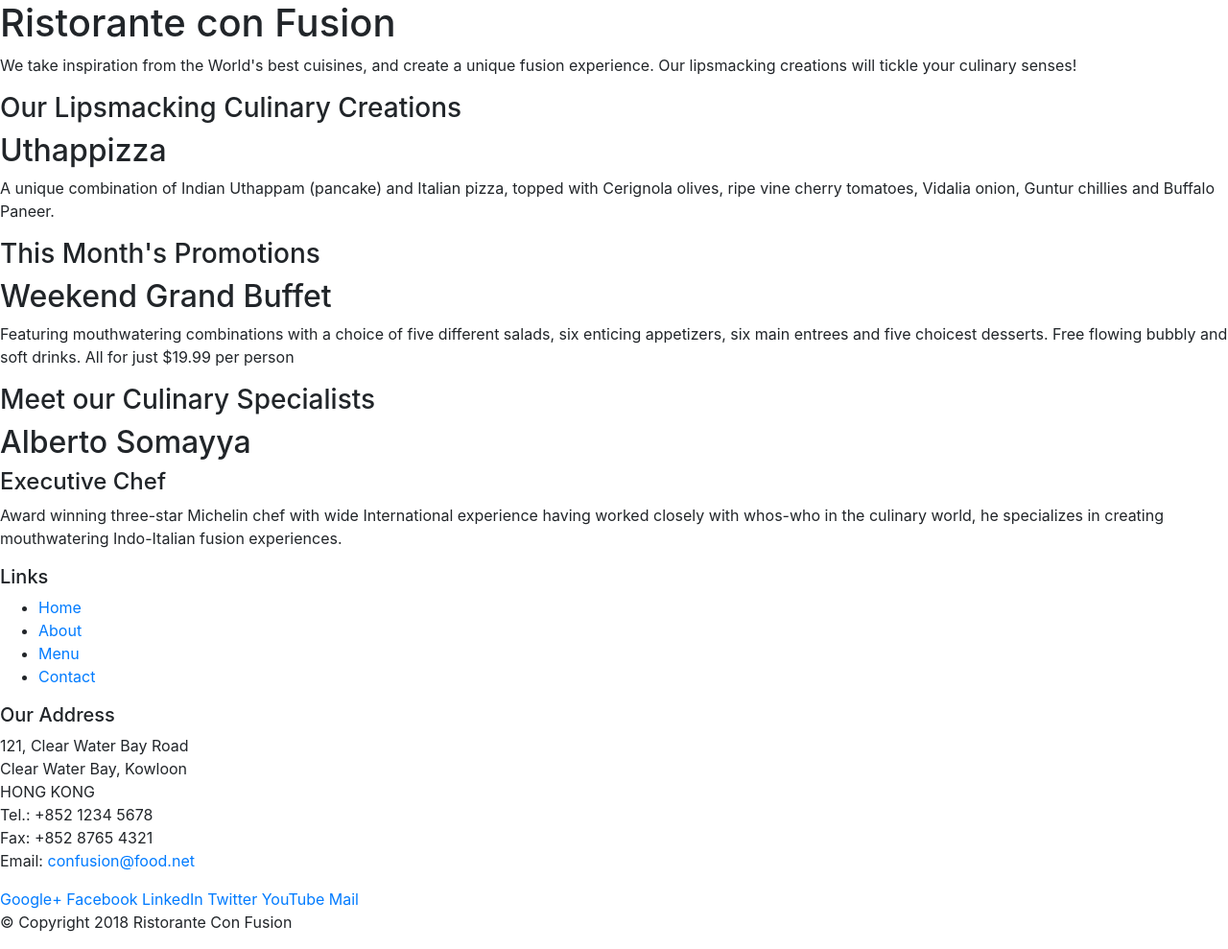
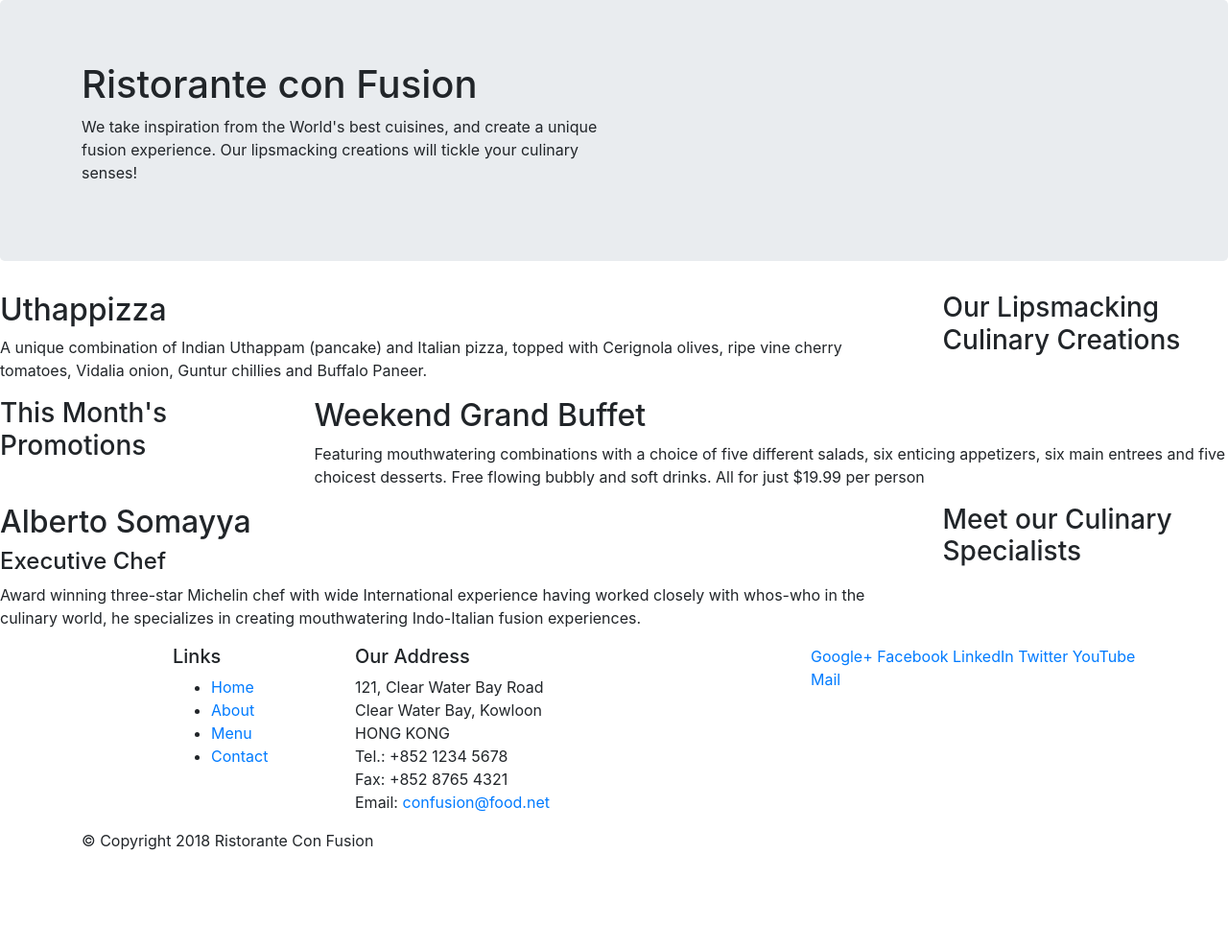
Before and after one commit to helenlu66/Bootstrap, a website: page index.html in a window 1280 px wide. Shown: the whole page at 96% size. After the commit the page ends 904 px from the top, so only its background shows below. Drawn offline with nearby package versions, Linux system fonts and the light colour scheme.

Commit message:
Bootstrap part1

```diff
--- a/index.html
+++ b/index.html
@@ -14,46 +14,46 @@
 
 <body>
 
-    <header>
-        <div>
-            <div>
-                <div>
+    <header class="jumbotron">
+        <div class="container">
+            <div class="row">
+                <div class="col-12 col-sm-6">
                     <h1>Ristorante con Fusion</h1>
                     <p>We take inspiration from the World's best cuisines, and create a unique fusion experience. Our lipsmacking creations will tickle your culinary senses!</p>
-                </div>
+                </div class="col-12 col-sm">
                 <div>
                 </div>
             </div>
         </div>
     </header>
 
-    <div>
-        <div>
-            <div>
+    <div classs ="container">
+        <div class="row">
+            <div class="col-12 col-sm-4 order-sm-last col-md-3">
                 <h3>Our Lipsmacking Culinary Creations</h3>
             </div>
-            <div>
+            <div class="col col-sm order-sm-first col-md">
                 <h2>Uthappizza</h2>
                 <p>A unique combination of Indian Uthappam (pancake) and Italian pizza, topped with Cerignola olives, ripe vine cherry tomatoes, Vidalia onion, Guntur chillies and Buffalo Paneer.</p>
             </div>
         </div>
 
 
-        <div>
-            <div>
+        <div class="row">
+            <div class="col-12 col-sm-4 col-md-3">
                 <h3>This Month's Promotions</h3>
             </div>
-            <div>
+            <div class="col col-sm col-md">
                 <h2>Weekend Grand Buffet</h2>
                 <p>Featuring mouthwatering combinations with a choice of five different salads, six enticing appetizers, six main entrees and five choicest desserts. Free flowing bubbly and soft drinks. All for just $19.99 per person </p>
             </div>
         </div>
 
-        <div>
-            <div>
+        <div class="row">
+            <div class="col-12 col-sm-4 order-sm-last col-md-3">
                 <h3>Meet our Culinary Specialists</h3>
             </div>
-            <div>
+            <div class="col col-sm order-sm-first col-md">
                 <h2>Alberto Somayya</h2>
                 <h4>Executive Chef</h4>
                 <p>Award winning three-star Michelin chef with wide International experience having worked closely with whos-who in the culinary world, he specializes in creating mouthwatering Indo-Italian fusion experiences. </p>
@@ -62,9 +62,9 @@
     </div>
 
     <footer>
-        <div>
-            <div>
-                <div>
+        <div class="container">
+            <div class="row">
+                <div class = "col-4 offset-1 col-sm-2">
                     <h5>Links</h5>
                     <ul>
                         <li><a href="#">Home</a></li>
@@ -73,7 +73,7 @@
                         <li><a href="#">Contact</a></li>
                     </ul>
                 </div>
-                <div>
+                <div class="col-7 col-sm-5">
                     <h5>Our Address</h5>
                     <address>
 		              121, Clear Water Bay Road<br>
@@ -84,7 +84,7 @@
 		              Email: <a href="mailto:confusion@food.net">confusion@food.net</a>
 		           </address>
                 </div>
-                <div>
+                <div class="col-12 col-sm-4">
                     <div>
                         <a href="http://google.com/+">Google+</a>
                         <a href="http://www.facebook.com/profile.php?id=">Facebook</a>
@@ -95,8 +95,8 @@
                     </div>
                 </div>
            </div>
-           <div>
-                <div>
+           <div class="row">
+                <div class = "col-auto">
                     <p>© Copyright 2018 Ristorante Con Fusion</p>
                 </div>
            </div>
```
